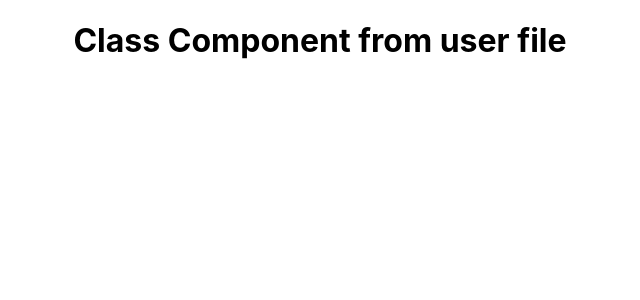
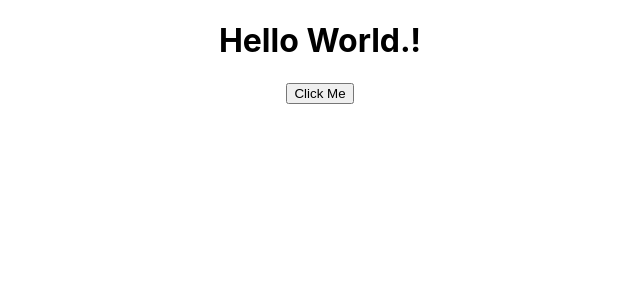
Before and after one commit to abinash0013/learning-ReactJs, a React (Create React App) app: page / in a window 1280 px wide. Shown: the top 300 px of the page, without its empty margins (320-960 px from the left). Built offline with nearby package versions, Linux system fonts and the light colour scheme.

Commit message:
click function first way

```diff
--- a/src/App.js
+++ b/src/App.js
@@ -4,19 +4,26 @@ import "./App.css";
 // import User from "./User";
 
 function App() {
+    function apple() {
+        alert("Working on Click Function");
+    }
+
     return (
         <div className="App">
-            <User />
+            <h1>Hello World.!</h1>
+            {/* first way */}
+            <button onClick={apple}>Click Me</button>
+            {/* <User /> */}
         </div>
     );
 }
 
-class User extends Component {
-    render() {
-        // render is compulsory in class component while return is compulsory in return component
-        return <h1>Class Component from user file</h1>;
-    }
-}
+// class User extends Component {
+//     render() {
+//         // render is compulsory in class component while return is compulsory in return component
+//         return <h1>Class Component from user file</h1>;
+//     }
+// }
 
 // functional component in one fie //
 // function User() {
```
